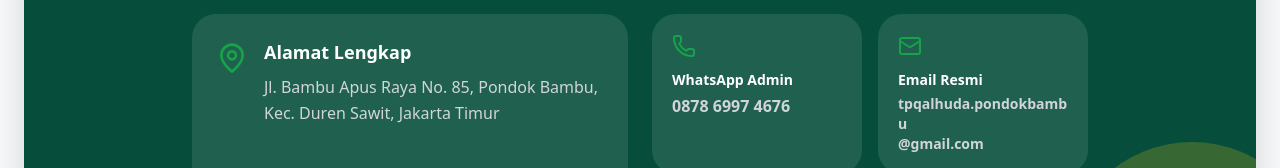
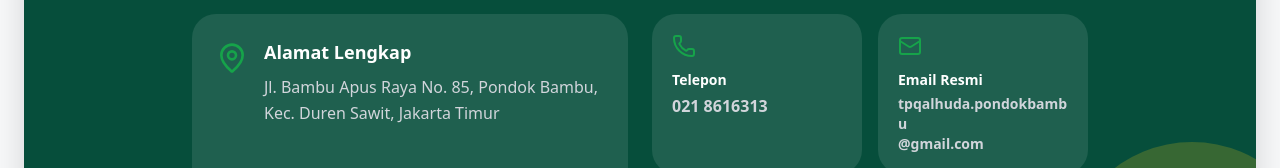
Before and after one commit to tktpq-al-huda/tk-tpq-project, a React (Vite) app: page /tpq in a window 1280 px wide. Shown: the part 2851-3019 px from the top of the page. Built offline with nearby package versions, Linux system fonts and the light colour scheme.

Commit message:
minor update'

```diff
--- a/src/pages/tk/TKProfil.jsx
+++ b/src/pages/tk/TKProfil.jsx
@@ -190,7 +190,7 @@ export default function TKProfil() {
                   <a href="tel:0218616313" className="bg-white border border-gray-200 hover:bg-gray-50 transition-colors shadow-sm p-5 rounded-3xl flex flex-col gap-3">
                     <Phone className="w-6 h-6 text-huda-yellow" />
                     <div>
-                      <p className="font-extrabold text-gray-900 text-sm mb-1">Telepon Sekolah</p>
+                      <p className="font-extrabold text-gray-900 text-sm mb-1">Telepon</p>
                       <p className="text-gray-600 font-bold">021 8616313</p>
                     </div>
                   </a>
--- a/src/pages/tpq/TPQProfil.jsx
+++ b/src/pages/tpq/TPQProfil.jsx
@@ -193,8 +193,8 @@ export default function TPQProfil() {
                   <a href="https://wa.me/6287869974676" target="_blank" rel="noreferrer" className="bg-white/10 hover:bg-white/20 transition-colors p-5 rounded-3xl flex flex-col gap-3">
                     <Phone className="w-6 h-6 text-huda-green" />
                     <div>
-                      <p className="font-bold text-white text-sm mb-1">WhatsApp Admin</p>
-                      <p className="text-gray-300 font-semibold">0878 6997 4676</p>
+                      <p className="font-bold text-white text-sm mb-1">Telepon</p>
+                      <p className="text-gray-300 font-semibold">021 8616313</p>
                     </div>
                   </a>
 
```
